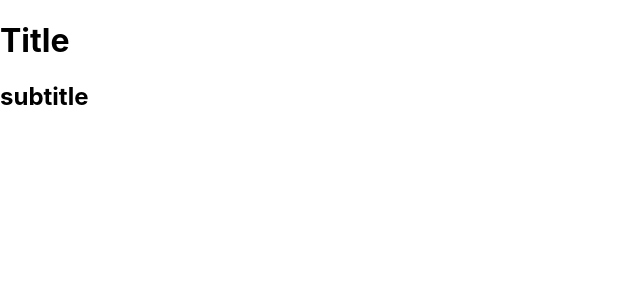
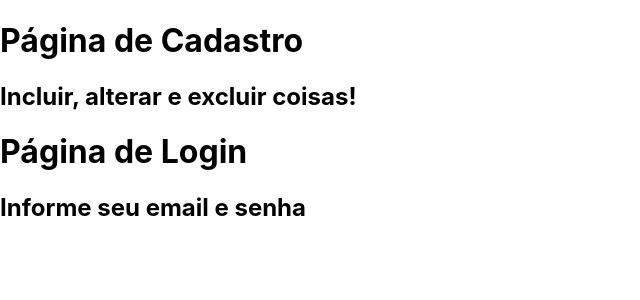
Before and after one commit to celiorodriguesvieira/Nextjs-exercises, a Next.js app: page /basics/usetitle in a window 1280 px wide. Shown: the top 300 px of the page, without its empty margins (0-640 px from the left). Built offline with nearby package versions, Linux system fonts and the light colour scheme.

Commit message:
Insert new components txt

```diff
--- a/components/Title.jsx
+++ b/components/Title.jsx
@@ -1,11 +1,10 @@
 import React from "react"
 
-export default function Title(info){
-    console.log(info)
+export default function Title(props){
     return (
         <React.Fragment>
-        <h1>Title</h1>
-        <h2>subtitle</h2>
+        <h1>{props.title}</h1>
+        <h2>{props.description}</h2>
         </React.Fragment>
     )
 
--- a/pages/basics/usetitle.jsx
+++ b/pages/basics/usetitle.jsx
@@ -7,6 +7,14 @@
             title = "Página de Cadastro"
             description = "Incluir, alterar e excluir coisas!"
             />
+
+            <Title
+            title = "Página de Login"
+            description = "Informe seu email e senha"
+            />
         </div>
+
+
+
     )
 }
```
Also changed, not shown: .eslintrc.json.
